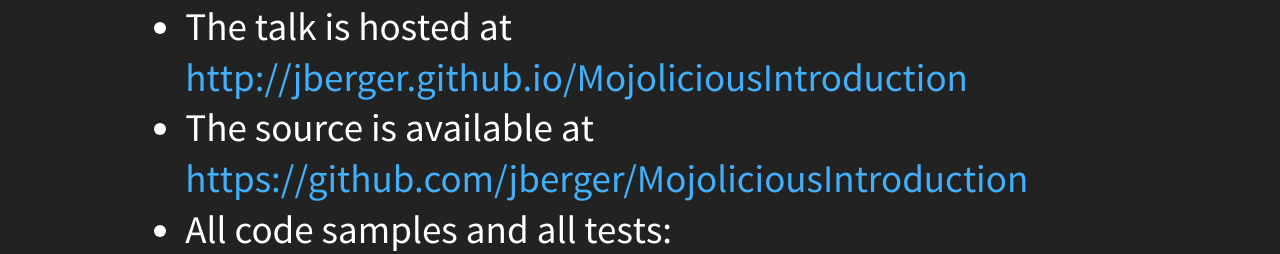
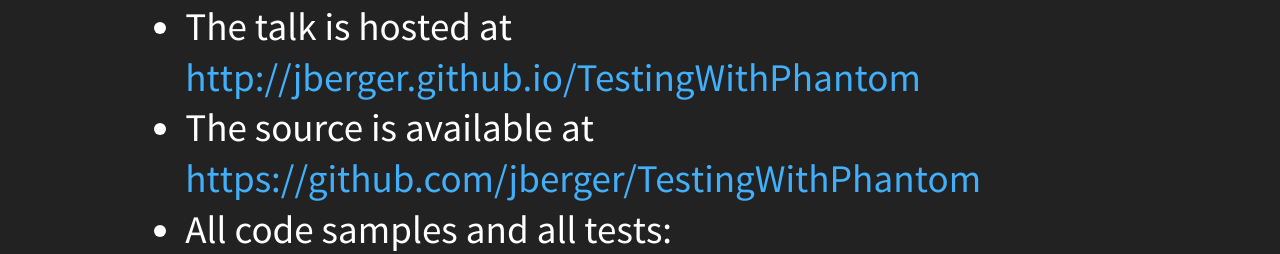
Before and after one commit to jberger/TestingWithPhantom, a plain HTML site: page index.html in a window 1280 px wide. Both pictures are taken after a click on the element 1251 px from the left and 734 px from the top of the page. Shown: the part 272-526 px from the top of the page. Drawn offline with Linux system fonts and the light colour scheme.

Commit message:
export changes from master

```diff
--- a/index.html
+++ b/index.html
@@ -73,8 +73,8 @@
   <ul>
     <li>I first gave this talk at YAPC::NA on June 8, 2015</li>
     <!-- <li>I updated it on Feb 10, 2015 for MadMongers</li> -->
-    <li>The talk is hosted at <a href="http://jberger.github.io/MojoliciousIntroduction" target="_blank">http://jberger.github.io/MojoliciousIntroduction</a></li>
-    <li>The source is available at <a href="https://github.com/jberger/MojoliciousIntroduction" target="_blank">https://github.com/jberger/MojoliciousIntroduction</a></li>
+    <li>The talk is hosted at <a href="http://jberger.github.io/TestingWithPhantom" target="_blank">http://jberger.github.io/TestingWithPhantom</a></li>
+    <li>The source is available at <a href="https://github.com/jberger/TestingWithPhantom" target="_blank">https://github.com/jberger/TestingWithPhantom</a></li>
     <li>All code samples and all tests:
       <ul>
         <li>are complete and run as shown</li>
@@ -433,7 +433,7 @@ done_testing;
 			// Full list of configuration options available at:
 			// https://github.com/hakimel/reveal.js#configuration
 
-      var init = {"progress":true,"transition":"slide","history":true,"controls":true,"center":true};
+      var init = {"history":true,"transition":"slide","controls":true,"progress":true,"center":true};
 			// Optional reveal.js plugins
       init.dependencies = [
         { src: 'revealjs/lib/js/classList.js', condition: function() { return !document.body.classList; } },
```
